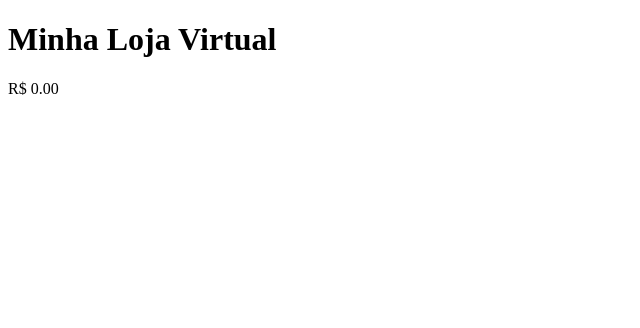
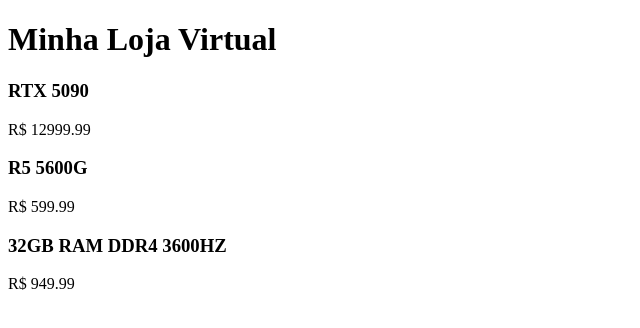
Before and after one commit to DrackLuax/e-commerce, an Angular app in the folder leonardo_fontinele/e-commerce/: page / in a window 1280 px wide. Shown: the top 328 px of the page, without its empty margins (0-640 px from the left). Built offline with nearby package versions, Linux system fonts and the light colour scheme.

Commit message:
feat: integra lista-produtos no componente principal

```diff
--- a/leonardo_fontinele/e-commerce/src/app/app.html
+++ b/leonardo_fontinele/e-commerce/src/app/app.html
@@ -1,3 +1,3 @@
 <!--apaga template nativo angular cli, adiciona app-produto para exibir as informações do produto-->
 <h1>Minha Loja Virtual</h1>
-<app-produto></app-produto>
+<app-lista-produtos></app-lista-produtos>
--- a/leonardo_fontinele/e-commerce/src/app/app.ts
+++ b/leonardo_fontinele/e-commerce/src/app/app.ts
@@ -1,10 +1,10 @@
 import { Component, signal } from '@angular/core';
 // import { RouterOutlet } from '@angular/router'; // remove a importação de router Outlet, pois não é necessário para esse componente
-import { Produto } from './components/produto/produto'; // importando a classe produto do arquivo produto.ts para ser usado no componente app.ts
-
+// import { Produto } from './components/produto/produto'; // importando a classe produto do arquivo produto.ts para ser usado no componente app.ts
+import { ListaProdutos } from './components/lista-produtos/lista-produtos';
 @Component({
   selector: 'app-root',
-  imports: [Produto],
+  imports: [ListaProdutos],
   templateUrl: './app.html',
   styleUrl: './app.css'
 })
```
